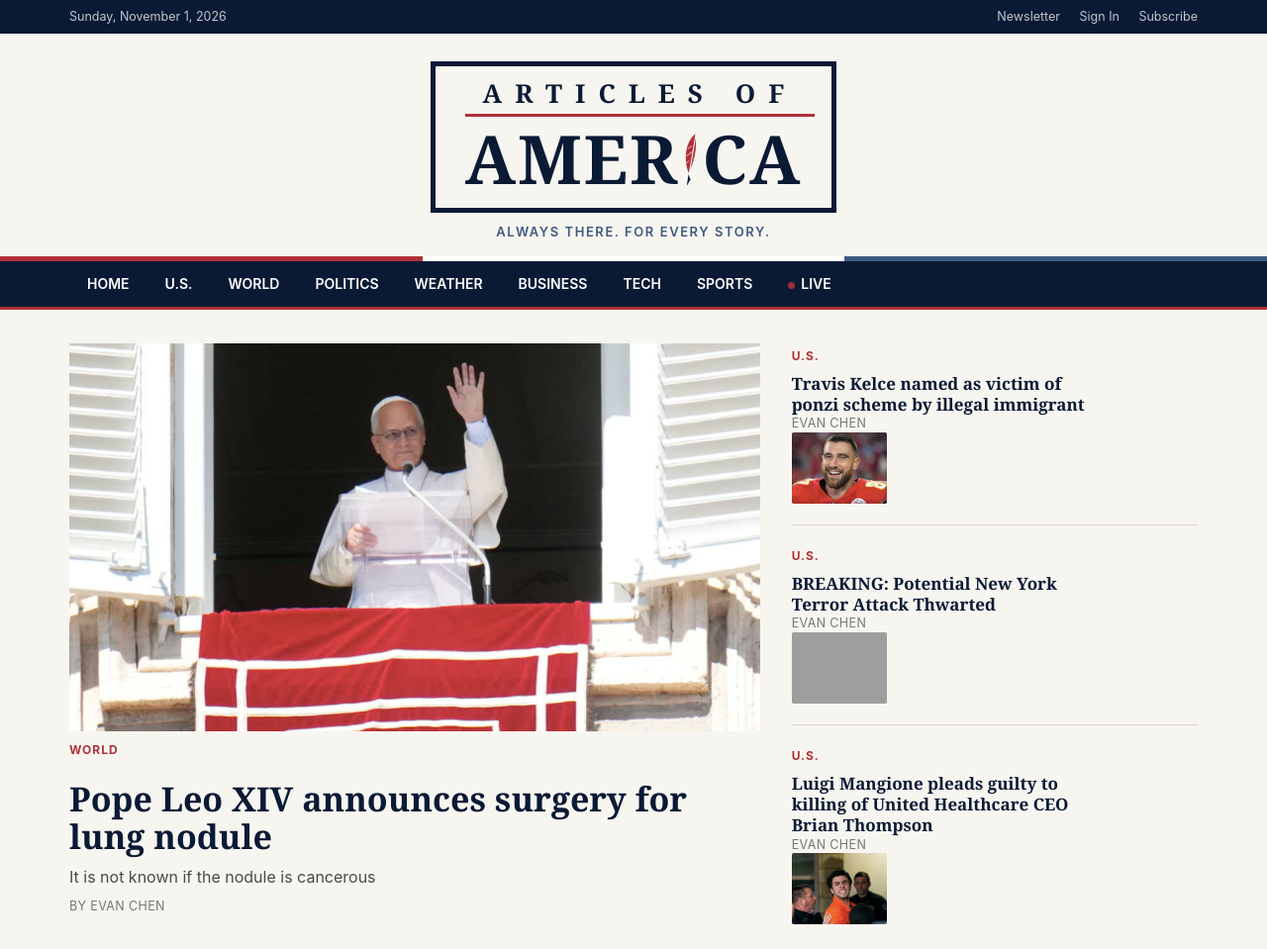
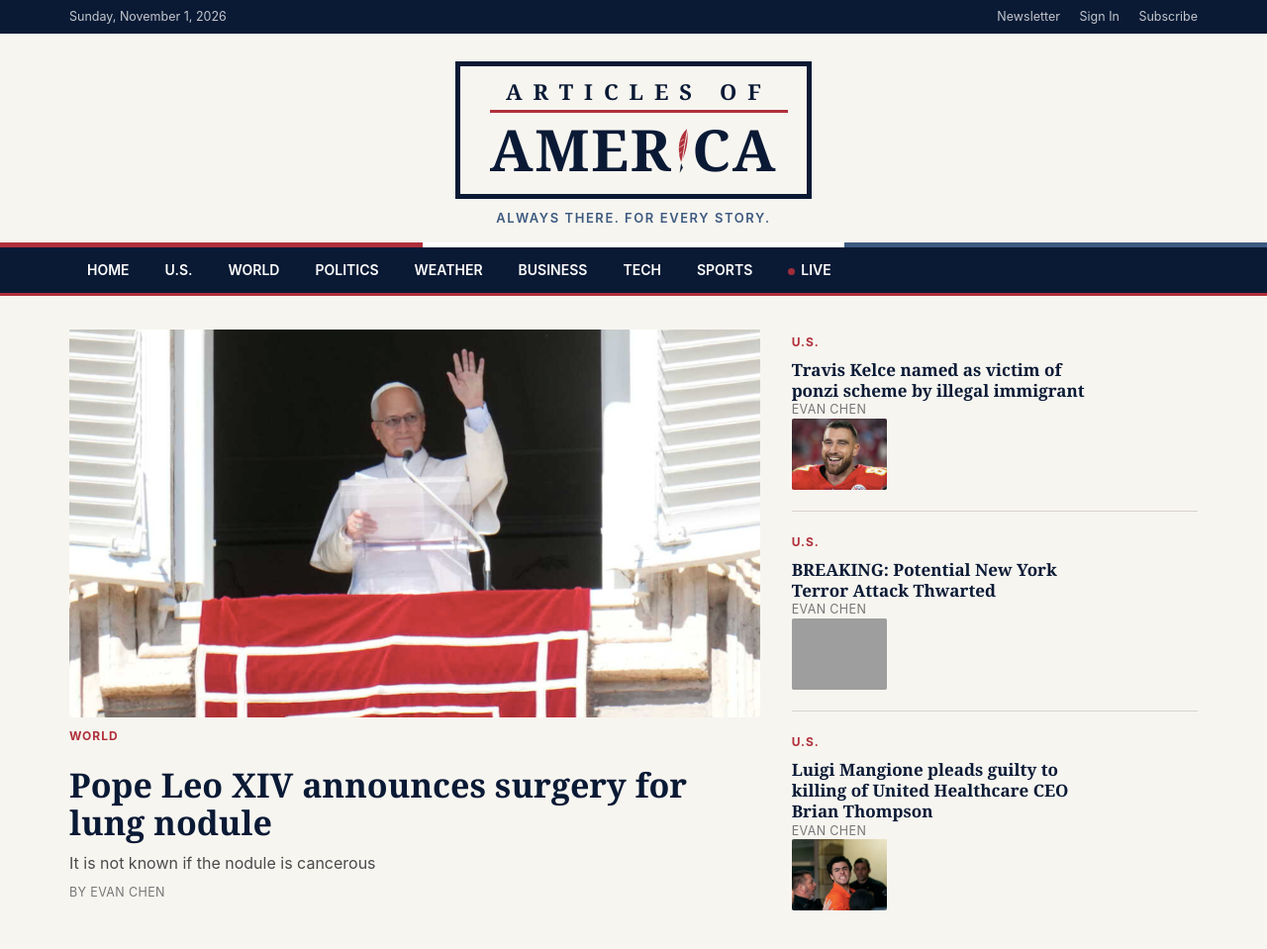
Before and after one commit to evantc2010-a11y/evantc2010-ally-Articles-of-America, an Eleventy site: page index.njk in a window 1280 px wide. Shown: the top 959 px of the page at 99% size. Built offline with nearby package versions, Linux system fonts and the light colour scheme; Eleventy itself is replaced by a stand-in of ours; files that its build step writes are made by us from their sources; grey boxes are pictures that could not be loaded.

Commit message:
Update index.njk

```diff
--- a/index.njk
+++ b/index.njk
@@ -24,8 +24,8 @@
   .masthead { background: var(--paper); padding: 28px 0 16px; text-align: center; }
   .masthead h1 { display: inline-block; border: 5px solid var(--navy); padding: 14px 30px 16px; line-height: 1; text-transform: uppercase; font-family: Georgia, "Times New Roman", serif; font-weight: 700; color: var(--navy); }
   .masthead h1 a { color: var(--navy); display: block; }
-  .logo-top { display: block; font-size: 26px; letter-spacing: 0.5em; margin-right: -0.5em; text-align: center; padding-bottom: 8px; margin-bottom: 8px; border-bottom: 3px solid var(--red); }
-  .logo-bottom { display: block; font-size: 68px; letter-spacing: 0.03em; }
+  .logo-top { display: block; font-size: 22px; letter-spacing: 0.5em; margin-right: -0.5em; text-align: center; padding-bottom: 8px; margin-bottom: 8px; border-bottom: 3px solid var(--red); }
+  .logo-bottom { display: block; font-size: 58px; letter-spacing: 0.03em; }
   .quill { display: inline-block; height: 0.8em; width: 0.34em; vertical-align: -0.04em; color: var(--red); }
   .masthead .tagline { font-size: 13px; letter-spacing: 0.12em; text-transform: uppercase; color: var(--steel); margin-top: 10px; font-weight: 600; }
   .tri-rule { height: 5px; width: 100%; background: linear-gradient(to right, var(--red) 0 33.33%, var(--white) 33.33% 66.66%, var(--steel) 66.66% 100%); }
```
